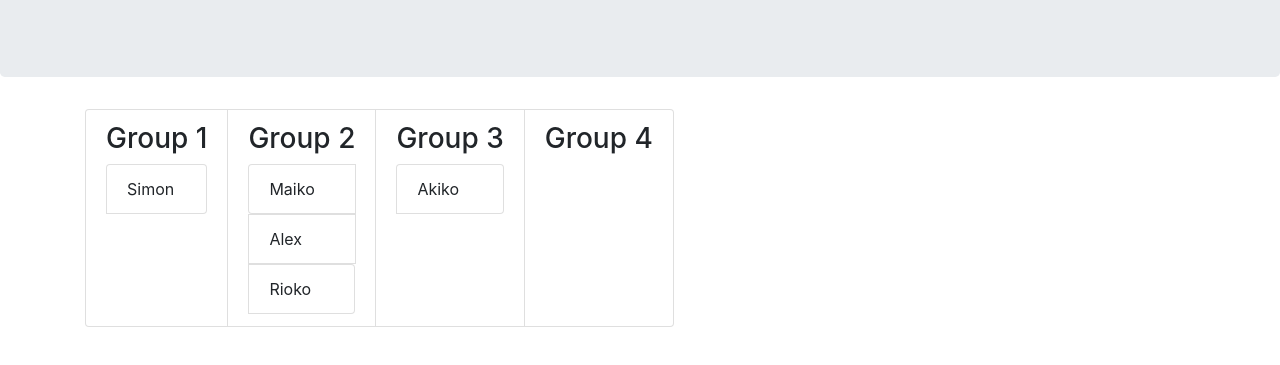
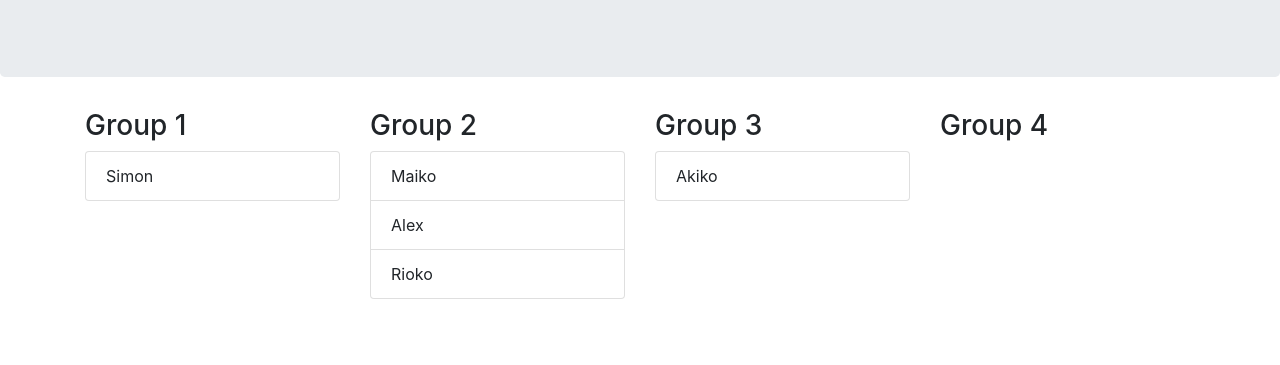
Before and after one commit to mrberti/grouper, a plain HTML site: page index.html in a window 1280 px wide. Both pictures are taken after a click on the button "Assign!". Shown: the part 147-512 px from the top of the page. Drawn offline with nearby package versions, Linux system fonts and the light colour scheme.

Commit message:
now using div to show groups

```diff
--- a/grouper.js
+++ b/grouper.js
@@ -1,3 +1,5 @@
+"use strict"
+
 var elPersonsList = document.getElementById("persons_list");
 var elGroupsList = document.getElementById("groups-ul");
 var elGroupCount = document.getElementById("group-count");
@@ -68,7 +70,7 @@ function assignGroups() {
     while (persons.length > 0) {
         var person = persons.pop();
         if (preAssigned.includes(person.toLowerCase())) {
-            console.log("CHEAT! " + person);
+            // console.log("CHEAT! " + person);
             cheatedGroup.push(person);
         } else {
             groups[i].push(person);
@@ -81,30 +83,32 @@ function assignGroups() {
 }
 
 function createGroupElements(groups) {
-    var elGroupsListItems = elGroupsList.querySelectorAll("li")
-    for(i=0; i<elGroupsListItems.length; i++) {
+    var elGroupsListItems = elGroupsList.querySelectorAll("div")
+    for(var i = 0; i < elGroupsListItems.length; i++) {
         // groups_li[i].parentElement.removeChild(groups_li[i]);
         elGroupsListItems[i].remove();
     }
-    for(i=0; i<groups.length; i++) {
+    for(var i = 0; i < groups.length; i++) {
         var group = groups[i];
         var groupNumber = i + 1;
-        var elNewGroup = document.createElement("li");
+
+        var elNewGroup = document.createElement("div");
+        elNewGroup.setAttribute("class", "col");
+        elGroupsList.appendChild(elNewGroup);
+
+        var elGroupHeader = document.createElement("h3");
+        elGroupHeader.innerHTML = "Group " + groupNumber.toString();
+        elNewGroup.appendChild(elGroupHeader);
+
         var elNewPersonsList = document.createElement("ul");
         elNewPersonsList.setAttribute("class", "list-group");
-        elNewGroup.setAttribute("id", "groups-ul-li-" + groupNumber.toString());
-        elNewGroup.setAttribute("class", "list-group-item");
-        var header = document.createElement("h3");
-        header.innerHTML = "Group " + groupNumber.toString();
-        elNewGroup.appendChild(header);
-        elGroupsList.appendChild(elNewGroup);
         elNewGroup.appendChild(elNewPersonsList);
-        for(n=0; n<group.length; n++) {
+        for(var n = 0; n < group.length; n++) {
             var person = group[n];
-            person_li = document.createElement("li");
-            person_li.appendChild(document.createTextNode(person));
-            person_li.setAttribute("class", "list-group-item");
-            elNewPersonsList.appendChild(person_li);
+            var elPersonListItem = document.createElement("li");
+            elPersonListItem.appendChild(document.createTextNode(person));
+            elPersonListItem.setAttribute("class", "list-group-item");
+            elNewPersonsList.appendChild(elPersonListItem);
         }
     }
 }
--- a/index.html
+++ b/index.html
@@ -45,8 +45,8 @@
         <input id="btn-assign" class="btn btn-primary form-control" type="button" value="Assign!" onclick="assignGroupsAnimated()">
     </div>
   </div>
-  <div class="container">
-    <ul class="list-group list-group-horizontal" id="groups-ul"></ul>
+  <div id="container-groups" class="container">
+    <div class="row" id="groups-ul"></div>
   </div>
   <script src="grouper.js"></script>
 </body>
```
